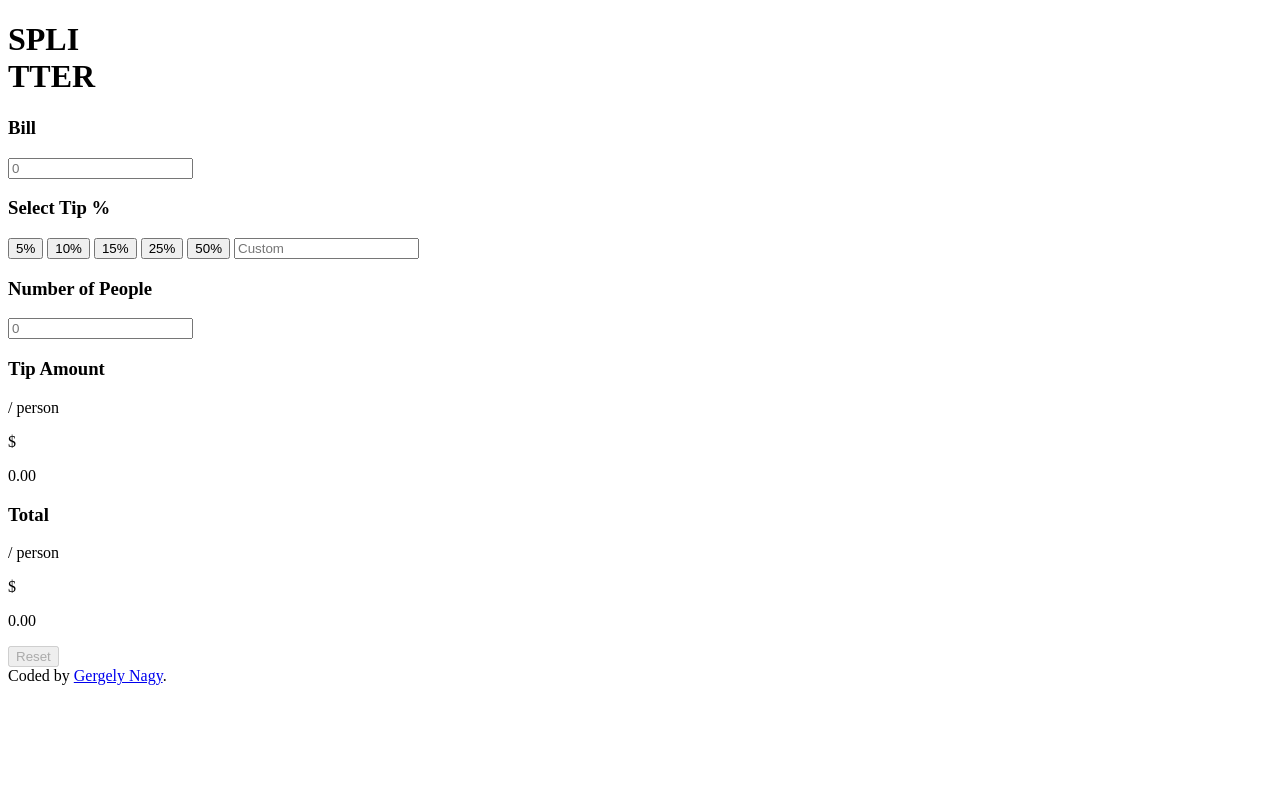
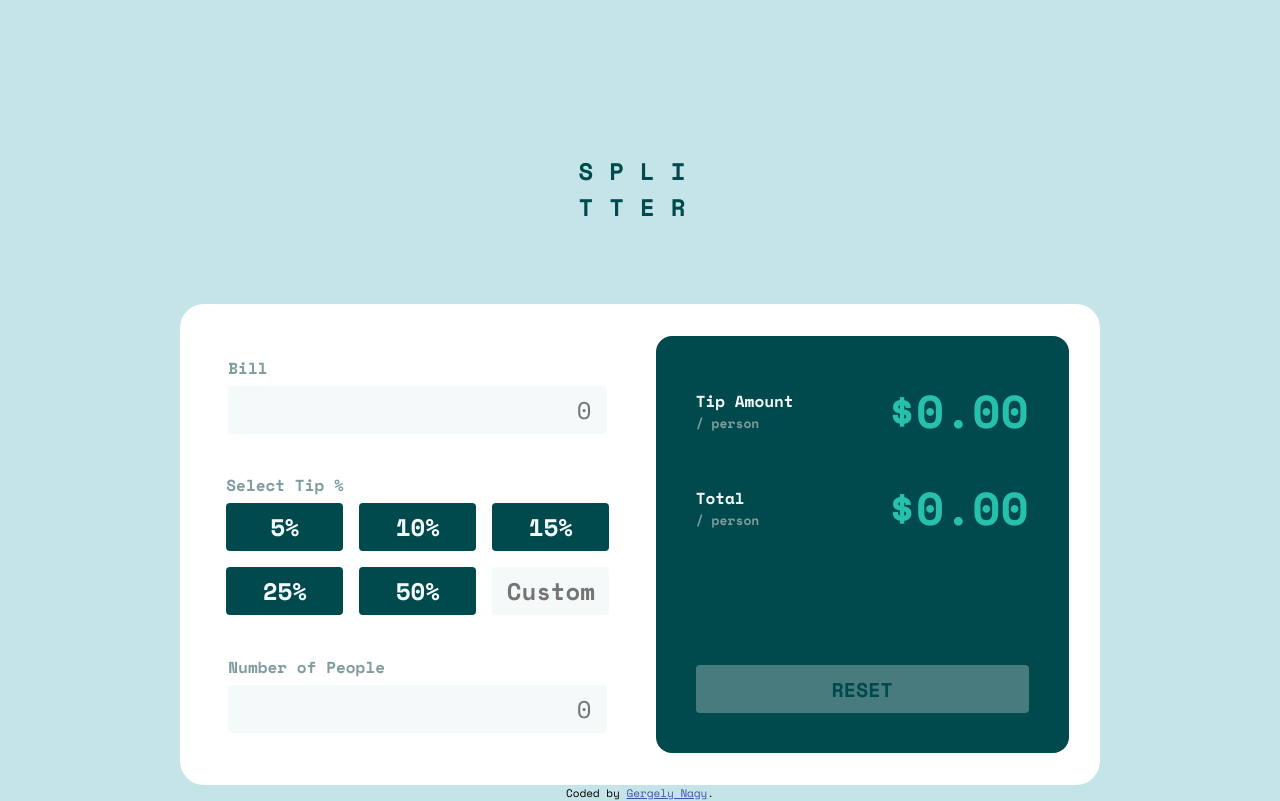
Before and after one commit to gergelyn/frontendmentorio, a website: page tip-calculator-app-main/index.html in a window 1280 px wide. Drawn offline with nearby package versions, Linux system fonts and the light colour scheme; the site is published under a folder, as on GitHub Pages, so addresses that start at the root find nothing.

Commit message:
CSS, JS link fix

```diff
--- a/tip-calculator-app-main/index.html
+++ b/tip-calculator-app-main/index.html
@@ -10,7 +10,7 @@
   <link rel="preconnect" href="https://fonts.googleapis.com">
   <link rel="preconnect" href="https://fonts.gstatic.com" crossorigin>
   <link href="https://fonts.googleapis.com/css2?family=Space+Mono:wght@400;700&display=swap" rel="stylesheet">
-  <link rel="stylesheet" href="/style.css">
+  <link rel="stylesheet" href="./style.css">
 </head>
 <body>
   <div class="container">
@@ -77,6 +77,6 @@
 
 
 
-  <script src="/App.js"></script>
+  <script src="./App.js"></script>
 </body>
 </html>
```
